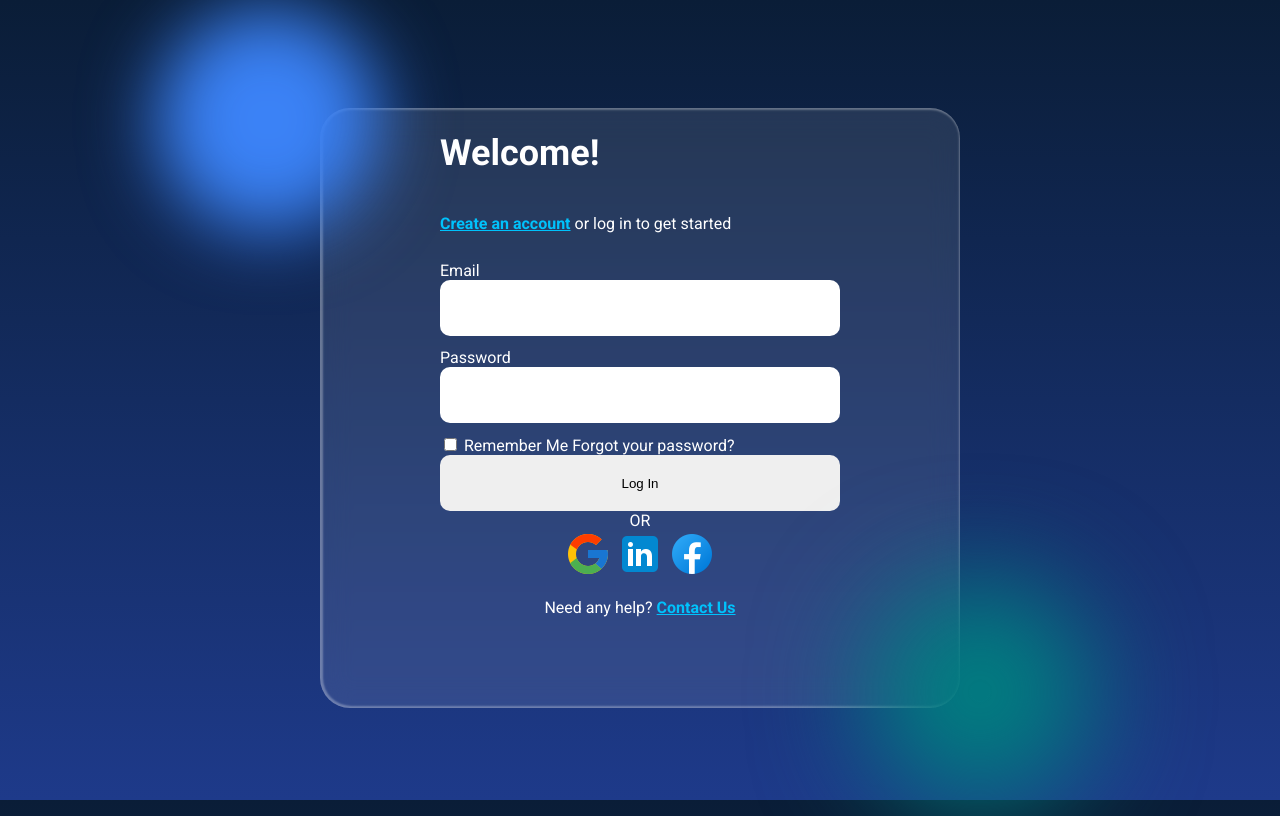
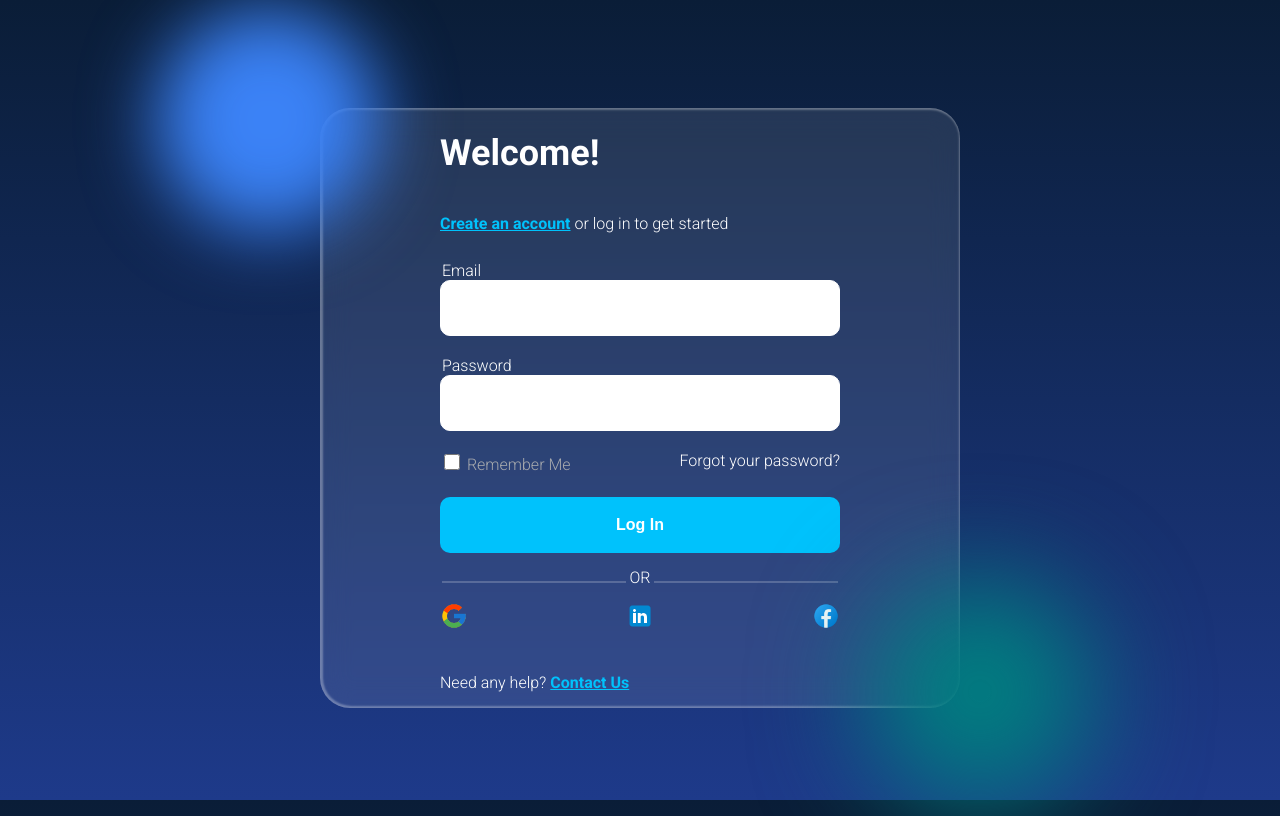
Before and after one commit to Winnie-Waiguru/savannah-form-redesign, a plain HTML site: page index.html in a window 1280 px wide. Drawn offline with Linux system fonts and the light colour scheme.

Commit message:
Added styling

```diff
--- a/index.html
+++ b/index.html
@@ -18,29 +18,33 @@
         <h1>Welcome!</h1>
         <p><a href="#">Create an account</a> or log in to get started</p>
         <div>
-          <label for="email">Email</label><br />
+          <label for="email" class="form-label">Email</label><br />
           <input type="email" name="email" id="email" />
         </div>
         <div>
-          <label for="password">Password</label><br />
+          <label for="password" class="form-label">Password</label><br />
           <input type="password" name="password" id="password" />
         </div>
-        <div>
+        <div class="rem-div">
           <input type="checkbox" name="remember-btn" id="remember-btn" />
           <label for="remember-btn">Remember Me</label>
-          <span>Forgot your password?</span>
+          <span class="form-label">Forgot your password?</span>
         </div>
         <button type="submit">Log In</button>
       </form>
-      <div>
+      <div class="divider">
+        <div class="line"></div>
         <span>OR</span>
+        <div class="line"></div>
       </div>
       <div class="socials">
         <img src="images/icons8-google-48.png" alt="google icon" />
         <img src="images/icons8-linkedin-48.png" alt="linkedin icon" />
         <img src="images/icons8-facebook-logo-48.png" alt="facebook icon" />
       </div>
-      <p>Need any help? <a href="#">Contact Us</a></p>
+      <div class="help-text">
+        <p>Need any help? <a href="#">Contact Us</a></p>
+      </div>
     </div>
 
     <script src="script.js"></script>
--- a/styles.css
+++ b/styles.css
@@ -6,7 +6,8 @@
 
 body,
 form,
-.container {
+.container,
+.socials {
   display: flex;
 }
 
@@ -39,17 +40,50 @@ form {
   flex-direction: column;
 }
 
+.form-label {
+  margin-left: 2px;
+}
+
 #email,
 #password,
-form > button {
+form > button,
+.socials {
   width: 400px;
   height: 56px;
   border-radius: 10px;
-  border: none;
 }
 
 form > div {
-  margin-top: 12px;
+  margin: 12px 0px 8px 0px;
+}
+
+input {
+  border: 1px solid #ffffff;
+  padding: 0px 10px;
+}
+
+/* Only apply hover effect when NOT focused */
+input:not(:focus):hover {
+  background-color: #cbd5e1;
+  border-color: #cbd5e1;
+}
+
+input:focus {
+  outline: none;
+  border-color: #00c2fc;
+}
+
+button {
+  border: none;
+  color: #ffffff;
+  font-size: 16px;
+  margin: 15px 0px;
+  font-weight: bold;
+  background-color: #00c2fc;
+}
+
+button:hover {
+  background-color: #008080;
 }
 
 .container {
@@ -66,6 +100,7 @@ form > div {
   align-items: center;
   flex-direction: column;
   z-index: 10;
+  font-weight: 300;
 }
 
 .container::before,
@@ -91,3 +126,48 @@ form > div {
   background: #008080;
   filter: blur(56px);
 }
+
+.rem-div > input {
+  width: 16px;
+  height: 16px;
+}
+
+.rem-div > label {
+  color: #a7aaae;
+}
+
+.rem-div > span {
+  float: right;
+}
+
+.divider {
+  margin-bottom: 15px;
+}
+
+.line {
+  display: inline-block;
+  border: 1px solid #ffffff;
+  width: 184px;
+  opacity: 0.2;
+}
+
+.socials {
+  flex-direction: row;
+  justify-content: space-between;
+}
+
+.socials > img {
+  width: 28px;
+  height: 28px;
+  transition: all 0.3s ease;
+}
+
+.socials > img:hover {
+  width: 34px;
+  height: 34px;
+}
+
+.help-text {
+  align-self: flex-start;
+  margin-left: 120px;
+}
```
